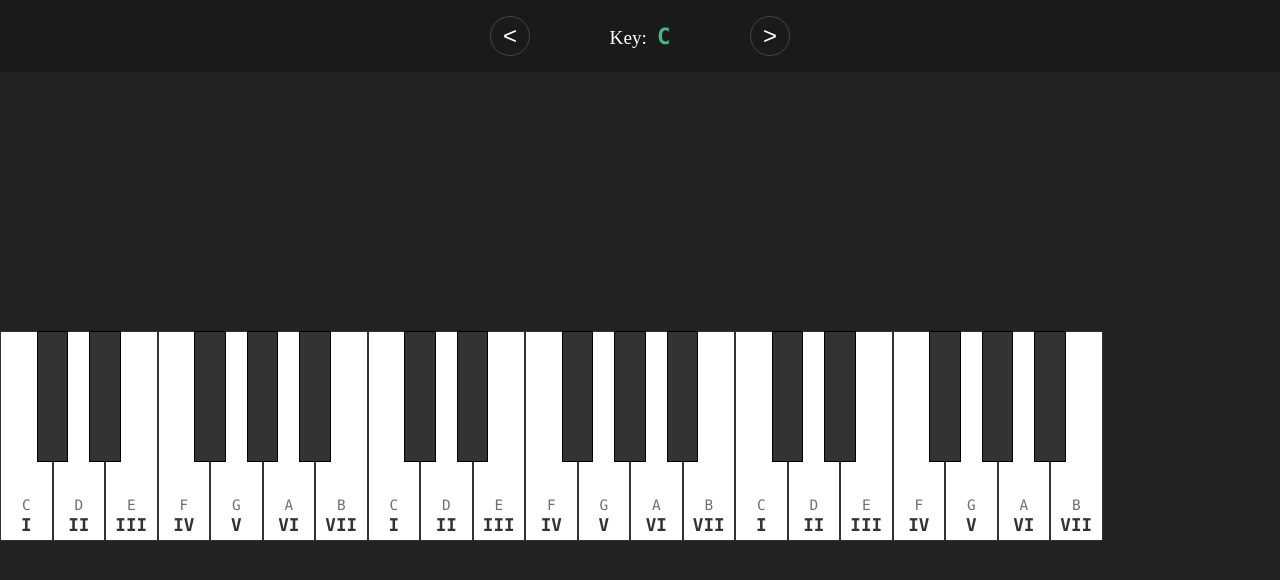
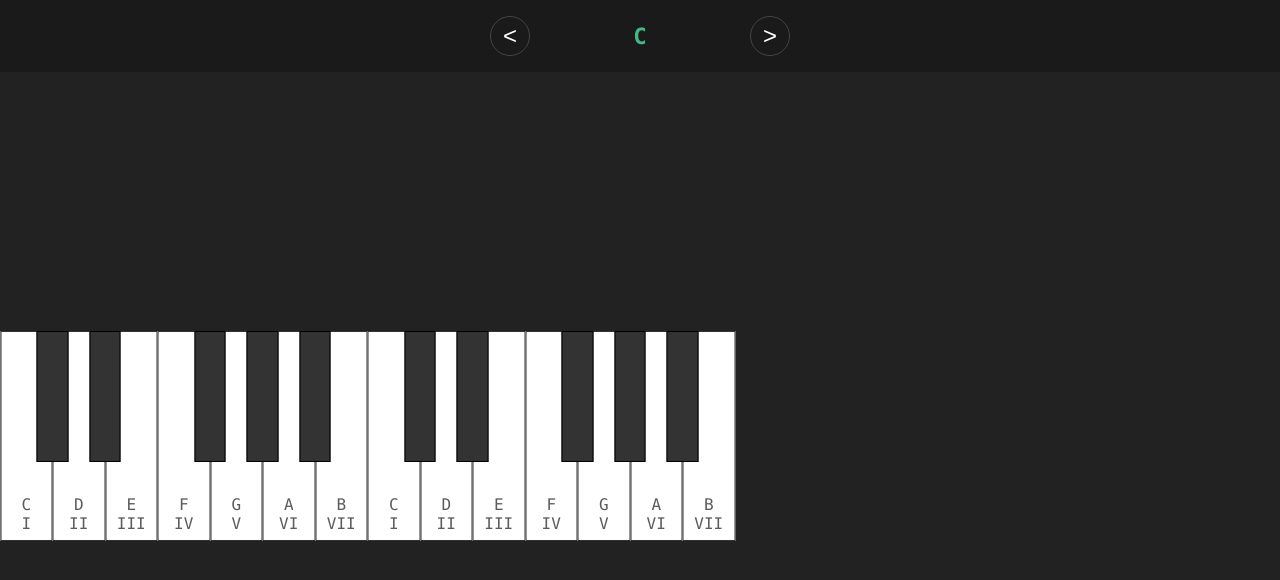
Before and after one commit to Jam-TechLab/tone-bridge, a Vue app: page / in a window 1280 px wide. Shown: the top 580 px of the page. Built offline with nearby package versions, Linux system fonts and the light colour scheme.

Commit message:
基本機能完成

```diff
--- a/src/App.vue
+++ b/src/App.vue
@@ -36,7 +36,7 @@ const handleChangeKey = (direction) => {
 
 // === 2. 鍵盤データ ===
 const keys = [
-  // Octave 3 (白鍵のleftは 52.5 ずつ増える)
+  // Octave 3
   { note: 'C3', type: 'white', left: 0 },
   { note: 'C#3', type: 'black', left: 36.75 },
   { note: 'D3', type: 'white', left: 52.5 },
@@ -49,7 +49,7 @@ const keys = [
   { note: 'A3', type: 'white', left: 262.5 },
   { note: 'A#3', type: 'black', left: 299.25 },
   { note: 'B3', type: 'white', left: 315 },
-  // Octave 4 (367.5からスタート)
+  // Octave 4
   { note: 'C4', type: 'white', left: 367.5 },
   { note: 'C#4', type: 'black', left: 404.25 },
   { note: 'D4', type: 'white', left: 420 },
@@ -62,7 +62,7 @@ const keys = [
   { note: 'A4', type: 'white', left: 630 },
   { note: 'A#4', type: 'black', left: 666.75 },
   { note: 'B4', type: 'white', left: 682.5 },
-  // Octave 5 (735からスタート)
+  // Octave 5
   { note: 'C5', type: 'white', left: 735 },
   { note: 'C#5', type: 'black', left: 771.75 },
   { note: 'D5', type: 'white', left: 787.5 },
@@ -89,155 +89,58 @@ const relativeKeyData = computed(() => {
   return keys.map((key) => {
     const noteName = key.note.slice(0, -1)
     const noteIndex = noteNameMap.indexOf(noteName)
-    const relativeLabel = degreeMap[noteIndex]
+    // ↓↓↓ 修正点！ currentKeyIndex を削除！ ↓↓↓
+    const relativeLabel = degreeMap[noteIndex] // Cは常にI, C#は常にI♯
     return { ...key, relativeLabel: relativeLabel }
   })
 })
 
 // === 5. スライドロジック ===
-// 1. 定数を定義
-const WHITE_KEY_WIDTH = 52.5 // 基準となる白鍵の幅
-const OCTAVE_WIDTH = WHITE_KEY_WIDTH * 7 // 1オクターブの合計幅 (7白鍵)
-const SEMITONE_WIDTH = OCTAVE_WIDTH / 12 // 1半音あたりのピクセル幅 (30.625px)
+const WHITE_KEY_WIDTH = 52.5
+const OCTAVE_WIDTH = WHITE_KEY_WIDTH * 7
+const SEMITONE_WIDTH = OCTAVE_WIDTH / 12
 
-// 2. キー切り替え専用のスライド量を計算
 const slideOffset = computed(() => {
-  // currentKeyIndex (0=C, 1=C♯...) を取得
   const semitoneIndex = currentKeyIndex.value
-
-  // 1半音あたりの幅(30.625px) * インデックス数 で、
-  // 常に一定の幅でスライドするように計算する
-  // (C - G) のロジック (左に動かす) なので、マイナスを付ける
   return semitoneIndex * SEMITONE_WIDTH * -1
 })
 
-// === ガイドラインデータ ===
-// const OCTAVE_OFFSET = 367.5; // ← この一行を丸ごと削除！
-const NUM_SEMITONES_TO_DRAW = keys.length // 描画する半音の総数 (3オクターブ分)
-
-// ガイドラインの位置データを生成
-const guideLines = computed(() => {
-  const lines = []
-  for (let i = 0; i < NUM_SEMITONES_TO_DRAW; i++) {
-    lines.push({
-      index: i,
-      left: i * SEMITONE_WIDTH,
-      // オクターブと半音名を取得 (例: C4, C#4, D4...)
-      note: transposeNote('C4', i), // C4を基準にi半音移調した音名
-    })
-  }
-  return lines
-})
-
-// ハイライトされるべきラインのSet (computedでリアルタイム更新)
-const highlightedLines = computed(() => {
-  const highlighted = new Set()
-
-  // 固定されている鍵盤が押されている音名を取得
-  const fixedKeyboardPressedNotes = new Set()
-
-  // 上の鍵盤が固定の場合
-  if (isTopKeyboardFixed.value) {
-    if (isAbsoluteOnTop.value) {
-      // 上が絶対音で固定されている
-      for (const note of pressedKeys.value) {
-        fixedKeyboardPressedNotes.add(note) // 押された音をそのまま使う
-      }
-    } else {
-      // 上が相対音で固定されている
-      for (const note of pressedKeys.value) {
-        // 押された音を絶対音に戻す (逆移調)
-        fixedKeyboardPressedNotes.add(transposeNote(note, -currentKeyIndex.value))
-      }
-    }
-  }
-  // 下の鍵盤が固定の場合 (isTopKeyboardFixed.valueがfalse)
-  else {
-    if (!isAbsoluteOnTop.value) {
-      // 下が絶対音で固定されている
-      for (const note of pressedKeys.value) {
-        fixedKeyboardPressedNotes.add(note)
-      }
-    } else {
-      // 下が相対音で固定されている
-      for (const note of pressedKeys.value) {
-        fixedKeyboardPressedNotes.add(transposeNote(note, -currentKeyIndex.value))
-      }
-    }
-  }
-
-  // 取得した固定鍵盤の押された音名に基づいて、ガイドラインをハイライト
-  for (const pressedNote of fixedKeyboardPressedNotes) {
-    const noteName = pressedNote.slice(0, -1) // 'C4' -> 'C'
-    const octave = parseInt(pressedNote.slice(-1)) // 'C4' -> 4
-
-    // 'C'のインデックスは0、'C#'は1...
-    const semitoneOffsetFromC = noteNameMap.indexOf(noteName)
-    if (semitoneOffsetFromC !== -1) {
-      // 全体の半音インデックスを計算 (例: C3は0+12=12, C4は12+12=24, C5は24+12=36)
-      // keys配列はC3から始まるので、C3=0, C#3=1, ..., B5=35 となる
-      const globalSemitoneIndex = (octave - 3) * 12 + semitoneOffsetFromC
-      highlighted.add(globalSemitoneIndex)
-    }
-  }
-
-  return highlighted
-})
-
 // === 6. スワイプロジック ===
-// ↓ baseC4Leftの定義が消えたので、swipeOffsetの初期値も修正！
-const baseC4Left = keys.filter((key) => key.note === 'C4')[0].left // C4の初期位置だけは取得
-const swipeOffset = ref(-baseC4Left) // 確定したスワイプ量 (初期位置をC4に)
+const baseC4Left = keys.filter((key) => key.note === 'C4')[0].left
+const swipeOffset = ref(-baseC4Left)
 const touchStartX = ref(0)
 const touchMoveOffset = ref(0)
 const swipeMode = ref(false)
 
-// スワイプだけの合計オフセット（これは両方の鍵盤で共通！）
 const totalSwipeOffset = computed(() => {
   return swipeOffset.value + touchMoveOffset.value
 })
 
-// --- 最終的なトランスフォーム値を計算 ---
-
-// 上の鍵盤のトランスフォーム値
 const topKeyboardTransform = computed(() => {
-  let totalOffset = totalSwipeOffset.value // 1. スワイプ量は常に追加
-
+  let totalOffset = totalSwipeOffset.value
   const isTopKeyboardMoving = !isTopKeyboardFixed.value
   const isTopKeyboardAbsolute = isAbsoluteOnTop.value
-
-  // 2. もし「上の鍵盤が動く」設定なら
   if (isTopKeyboardMoving) {
     if (isTopKeyboardAbsolute) {
-      // 動くのが絶対音なら、左にスライド (C - G)
       totalOffset += slideOffset.value
     } else {
-      // 動くのが相対音なら、右にスライド -(C - G) = (G - C)
       totalOffset -= slideOffset.value
     }
   }
-
   return `translateX(${totalOffset}px)`
 })
 
-// 下の鍵盤のトランスフォーム値
 const bottomKeyboardTransform = computed(() => {
-  let totalOffset = totalSwipeOffset.value // 1. スワイプ量は常に追加
-
-  const isBottomKeyboardMoving = isTopKeyboardFixed.value // 上が固定なら下が動く
-  const isBottomKeyboardAbsolute = !isAbsoluteOnTop.value // 上が絶対音でなければ、下が絶対音
-
-  // 2. もし「下の鍵盤が動く」設定なら
+  let totalOffset = totalSwipeOffset.value
+  const isBottomKeyboardMoving = isTopKeyboardFixed.value
+  const isBottomKeyboardAbsolute = !isAbsoluteOnTop.value
   if (isBottomKeyboardMoving) {
     if (isBottomKeyboardAbsolute) {
-      // 動くのが絶対音なら、左にスライド (C - G)
       totalOffset += slideOffset.value
     } else {
-      // 動くのが相対音なら、右にスライド -(C - G) = (G - C)
       totalOffset -= slideOffset.value
     }
   }
-
   return `translateX(${totalOffset}px)`
 })
 
@@ -310,43 +213,117 @@ watch(pressedKeys, (newKeys, oldKeys) => {
 
 // === 9. ラベル計算関数 ===
 // --- 縦画面用 ---
-const getAbsoluteLabel = (key) => key.note.slice(0, -1)
-const getRelativeLabel = (key) => key.relativeLabel
+const getAbsoluteLabel = (key) => {
+  const noteName = key.note.slice(0, -1)
+  if (noteName.length === 1) {
+    // ♯♭なし
+    return noteName
+  }
+  return ''
+}
+const getRelativeLabel = (key) => {
+  const isDiatonic = !['I♯', 'II♯', 'IV♯', 'V♯', 'VI♯'].includes(key.relativeLabel)
+  if (isDiatonic) {
+    return key.relativeLabel
+  }
+  return ''
+}
 
 // --- 横画面用 ---
-// 絶対音ラベル（特殊ルール適用）
-const getLandscapeAbsoluteLabel = (key) => {
-  const noteName = key.note.slice(0, -1)
-  // ♯♭が付かない音名 ['C', 'D', 'E', 'F', 'G', 'A', 'B'] だけラベルを返す
-  if (noteName.length === 1 && noteName >= 'A' && noteName <= 'G') {
-    return noteName
+// ↓↓↓ 2つの関数を「computed」に格上げ！ ↓↓↓
+
+const getLandscapeAbsoluteLabel = computed(() => {
+  return (key) => {
+    // 関数を返す
+    const transposedNote = transposeNote(key.note, currentKeyIndex.value)
+    const noteName = transposedNote.slice(0, -1)
+    if (noteName.length === 1) {
+      // ♯♭なし
+      return noteName
+    }
+    return ''
   }
-  return '' // ♯♭が付く音の場合は空文字
-}
+})
 
 // 相対音ラベル（特殊ルール適用）
-// 相対音ラベル（特殊ルール適用）
-const getLandscapeRelativeLabel = (key) => {
-  // 鍵盤の音名 ('C3' -> 'C') を取り出す
-  const noteName = key.note.slice(0, -1)
-  // その音名のインデックス (0〜11) を見つける
-  const noteIndex = noteNameMap.indexOf(noteName)
+const getLandscapeRelativeLabel = computed(() => {
+  return (key) => {
+    // 関数を返す
+    // ↓↓↓ 修正点！ 移調（transpose）するのをやめる ↓↓↓
+    const noteName = key.note.slice(0, -1) // 'C3' -> 'C'
+    const noteIndex = noteNameMap.indexOf(noteName) // 'C' -> 0
 
-  // 翻訳ロジック！
-  const relativeIndex = (noteIndex - currentKeyIndex.value + 12) % 12
+    if (noteIndex === -1) return '' // 念のため
 
-  // ♯♭が付かない音階 ('I', 'II', 'III', 'IV', 'V', 'VI', 'VII') かどうかチェック
-  const isDiatonic = [0, 2, 4, 5, 7, 9, 11].includes(relativeIndex)
+    // ↓↓↓ 修正点！ currentKeyIndex を使わない ↓↓↓
+    const relativeIndex = noteIndex // Cは常に0, C#は常に1...
+    const isDiatonic = [0, 2, 4, 5, 7, 9, 11].includes(relativeIndex)
 
-  if (isDiatonic) {
-    // 幹音ならラベルを返す（鍵盤の色は問わない！）
-    return degreeMap[relativeIndex]
+    if (isDiatonic) {
+      return degreeMap[relativeIndex] // CはI, DはII...
+    }
+    return ''
   }
+})
 
-  return '' // 派生音（♯♭付き）なら空文字
-}
+// === 10. ガイドラインデータ ===
+const NUM_SEMITONES_TO_DRAW = keys.length
 
-// ... (landscapeTransform の定義が続く) ...
+const guideLines = computed(() => {
+  const lines = []
+  for (let i = 0; i < NUM_SEMITONES_TO_DRAW; i++) {
+    lines.push({
+      index: i,
+      left: i * SEMITONE_WIDTH,
+      note: transposeNote('C3', i), // C3基準
+    })
+  }
+  return lines
+})
+
+const highlightedLines = computed(() => {
+  const highlighted = new Set()
+  const fixedKeyboardPressedNotes = new Set()
+  if (isTopKeyboardFixed.value) {
+    if (isAbsoluteOnTop.value) {
+      for (const note of pressedKeys.value) fixedKeyboardPressedNotes.add(note)
+    } else {
+      for (const note of pressedKeys.value)
+        fixedKeyboardPressedNotes.add(transposeNote(note, -currentKeyIndex.value))
+    }
+  } else {
+    if (!isAbsoluteOnTop.value) {
+      for (const note of pressedKeys.value) fixedKeyboardPressedNotes.add(note)
+    } else {
+      for (const note of pressedKeys.value)
+        fixedKeyboardPressedNotes.add(transposeNote(note, -currentKeyIndex.value))
+    }
+  }
+  for (const pressedNote of fixedKeyboardPressedNotes) {
+    const noteName = pressedNote.slice(0, -1)
+    const octave = parseInt(pressedNote.slice(-1))
+    const semitoneOffsetFromC = noteNameMap.indexOf(noteName)
+    if (semitoneOffsetFromC !== -1) {
+      const globalSemitoneIndex = (octave - 3) * 12 + semitoneOffsetFromC
+      highlighted.add(globalSemitoneIndex)
+    }
+  }
+  return highlighted
+})
+
+// === 11. 横画面専用トランスフォーム ===
+// --- 横画面専用のトランスフォーム計算 ---
+const landscapeTransform = computed(() => {
+  // 1. スワイプ量は常に追加
+  let totalOffset = totalSwipeOffset.value
+
+  // 2. キー切り替えのスライド量 (slideOffset) は削除！
+  // totalOffset -= slideOffset.value // ← この行を削除！
+
+  // ↓↓↓ ここを修正！ ↓↓↓
+  // Y軸の中央揃えも一緒に出力する
+  return `translateX(${totalOffset}px) translateY(-50%)`
+})
 </script>
 
 <template>
@@ -467,9 +444,11 @@ const getLandscapeRelativeLabel = (key) => {
   flex-direction: column;
   height: 100dvh; /* 画面の高さピッタリ */
   background-color: #222;
+  /* ユーザーがテキスト選択できないようにする */
+  user-select: none;
+  -webkit-user-select: none;
 }
 .settings {
-  /* 設定ボタンのラッパー */
   background-color: #111;
   padding: 4px;
   display: flex;
@@ -506,12 +485,12 @@ const getLandscapeRelativeLabel = (key) => {
 }
 .portrait-view .piano-top {
   top: 50%;
-  margin-top: -220px;
+  margin-top: -215px; /* (210px*2 + 10px) / 2 = 215px */
   z-index: 10;
 }
 .portrait-view .piano-bottom {
   top: 50%;
-  margin-top: 10px;
+  margin-top: 5px; /* -215px + 210px (top鍵盤) + 10px (隙間) */
   z-index: 10;
 }
 .portrait-view .guide-lines-container {
@@ -521,7 +500,7 @@ const getLandscapeRelativeLabel = (key) => {
   z-index: 5;
   top: 50%;
   height: 430px;
-  margin-top: -220px;
+  margin-top: -215px; /* piano-top と同じ値 */
   overflow: hidden;
 }
 .portrait-view .semitone-band {
@@ -534,7 +513,7 @@ const getLandscapeRelativeLabel = (key) => {
   transition: background-color 0.1s ease-out;
 }
 .portrait-view .semitone-band.is-highlighted {
-  background-color: rgba(255, 255, 255, 0.4); /* 白に (君が変更した) */
+  background-color: rgba(255, 255, 255, 0.4); /* 白 */
 }
 
 /* --- 2. 横画面 (ランドスケープ) のスタイル --- */
@@ -552,10 +531,9 @@ const getLandscapeRelativeLabel = (key) => {
     overflow: hidden;
     display: block;
     position: relative;
-    /* 横画面ではガイドラインを非表示（必要なら後で追加） */
   }
   .landscape-view .piano {
-    top: 50%; /* 画面の上下中央に配置 */
+    top: 50%;
     transform: translateY(-50%);
   }
 }
--- a/src/components/KeySelector.vue
+++ b/src/components/KeySelector.vue
@@ -13,7 +13,6 @@ const emit = defineEmits(['change-key'])
       <button class="key-btn" @click="emit('change-key', 'prev')">&lt;</button>
 
       <div class="key-name">
-        <span>Key:</span>
         <strong class="current-key">{{ currentKey }}</strong>
       </div>
 
@@ -36,18 +35,26 @@ const emit = defineEmits(['change-key'])
 .key-display {
   font-size: 1.2rem;
   line-height: 1;
-  display: flex;
-  justify-content: space-between;
+
+  /* ↓↓↓ flex から grid に変更！ ↓↓↓ */
+  display: grid;
+  grid-template-columns: 40px 1fr 40px; /* ボタン(40px), ラベル(残り全部), ボタン(40px) */
   align-items: center;
+  gap: 10px; /* 隙間 */
+
   max-width: 300px;
   margin: 0 auto;
 }
 
 .current-key {
-  margin-left: 10px;
+  margin: 0;
   color: #42b883;
   font-size: 1.4rem;
   font-family: 'Menlo', 'Monaco', monospace;
+
+  /* flex-grow: 1; ← gridにしたので不要 */
+  text-align: center;
+  /* padding: 0 10px; ← gridのgapが代わりになるので不要 */
 }
 
 .key-btn {
@@ -55,11 +62,12 @@ const emit = defineEmits(['change-key'])
   background: none;
   border: 1px solid #444;
   color: white;
-  width: 40px;
+  width: 40px; /* gridの列幅と一致 */
   height: 40px;
   border-radius: 50%;
   cursor: pointer;
   line-height: 1;
+  flex-shrink: 0; /* gridなので不要だが、念のため残してもOK */
 }
 .key-btn:active {
   background-color: #333;
--- a/src/components/PianoKey.vue
+++ b/src/components/PianoKey.vue
@@ -44,12 +44,15 @@ div.pressed {
   width: 100%;
 }
 .label-top {
-  font-size: 0.9rem; /* さらに少し小さく */
-  opacity: 0.7;
-  margin-bottom: 2px; /* 下のラベルとの間に少し隙間 */
+  font-size: 1rem;
+  font-weight: normal; /* 変更: 太字をやめる */
+  opacity: 0.8;
+  margin-bottom: 2px;
 }
 .label-bottom {
-  font-size: 1.1rem; /* 少し小さめ */
-  font-weight: bold;
+  font-size: 1rem;
+  font-weight: normal; /* 変更: 太字をやめる */
+  opacity: 0.8;
+  margin-bottom: 2px;
 }
 </style>
```
Also changed, not shown: src/components/BlackKey.vue (+8 -5 lines).
